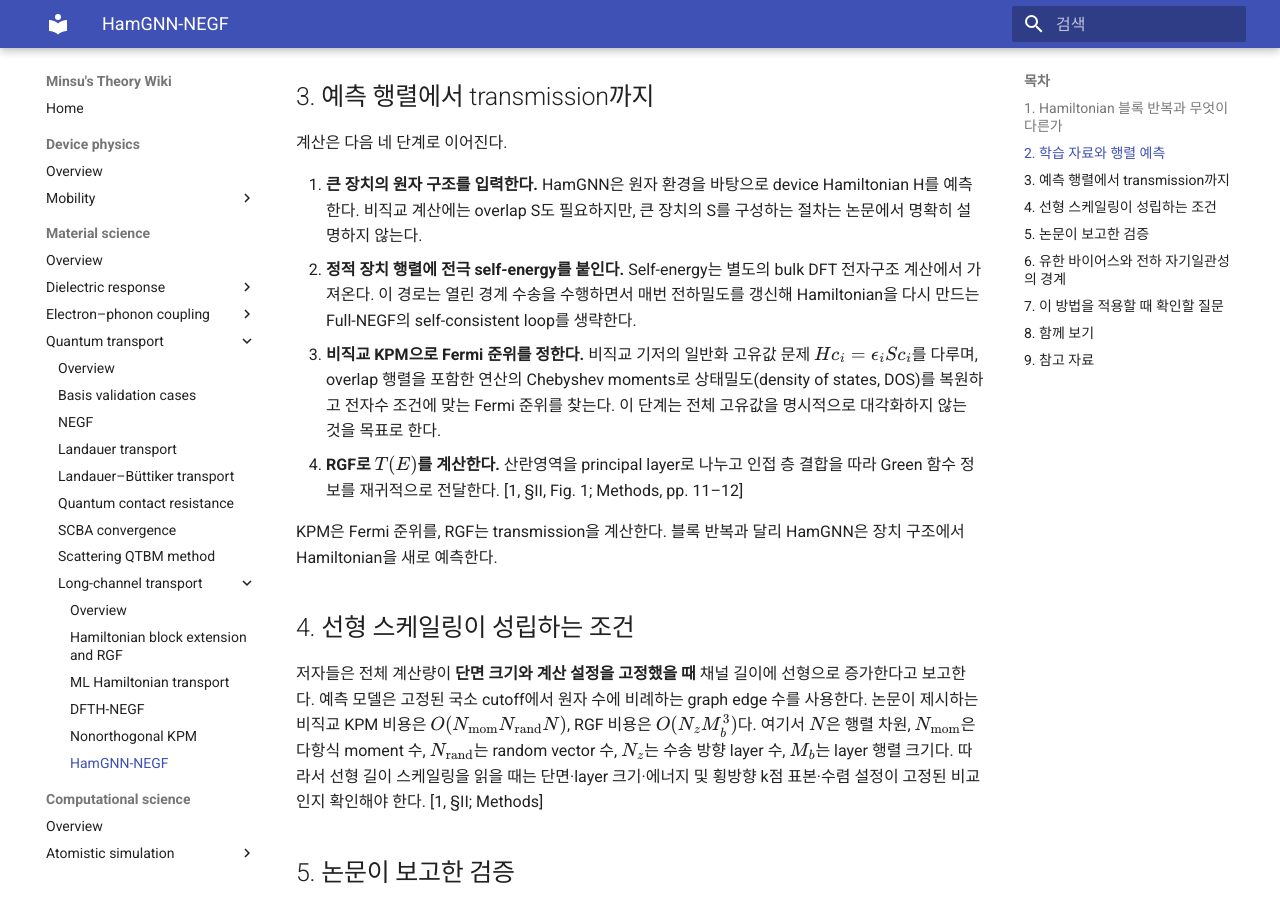
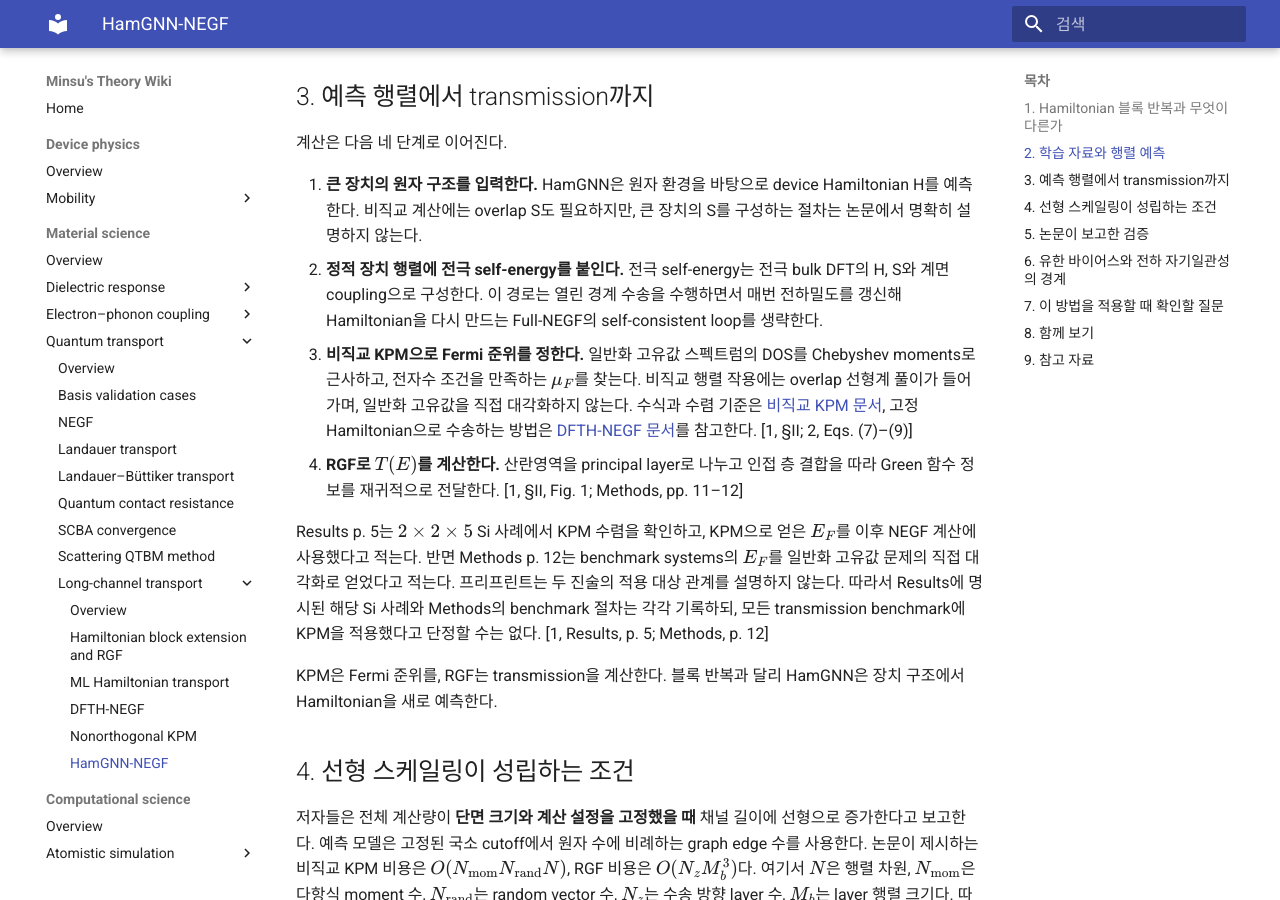
Before and after one commit to YHKlab-MSJeong/Theory-Wiki, an MkDocs documentation site: the page built from docs/computational-materials-science/quantum-transport/hamgnn-negf.md, in a window 1280 px wide and 900 px high, scrolled down 1235 px. Built offline with MkDocs 1.6.1 and Material for MkDocs 9.7.7, drawn with Linux system fonts in a browser that asks for light colours; some of the changed text lies outside the part shown.

Commit message:
docs: add KPM and DFTH theory pages

```diff
--- a/docs/computational-materials-science/quantum-transport/hamgnn-negf.md
+++ b/docs/computational-materials-science/quantum-transport/hamgnn-negf.md
@@ -25,9 +25,11 @@
 계산은 다음 네 단계로 이어진다.
 
 1. **큰 장치의 원자 구조를 입력한다.** HamGNN은 원자 환경을 바탕으로 device Hamiltonian H를 예측한다. 비직교 계산에는 overlap S도 필요하지만, 큰 장치의 S를 구성하는 절차는 논문에서 명확히 설명하지 않는다.
-2. **정적 장치 행렬에 전극 self-energy를 붙인다.** Self-energy는 별도의 bulk DFT 전자구조 계산에서 가져온다. 이 경로는 열린 경계 수송을 수행하면서 매번 전하밀도를 갱신해 Hamiltonian을 다시 만드는 Full-NEGF의 self-consistent loop를 생략한다.
-3. **비직교 KPM으로 Fermi 준위를 정한다.** 비직교 기저의 일반화 고유값 문제 \(Hc_i=\epsilon_i S c_i\)를 다루며, overlap 행렬을 포함한 연산의 Chebyshev moments로 상태밀도(density of states, DOS)를 복원하고 전자수 조건에 맞는 Fermi 준위를 찾는다. 이 단계는 전체 고유값을 명시적으로 대각화하지 않는 것을 목표로 한다.
+2. **정적 장치 행렬에 전극 self-energy를 붙인다.** 전극 self-energy는 전극 bulk DFT의 H, S와 계면 coupling으로 구성한다. 이 경로는 열린 경계 수송을 수행하면서 매번 전하밀도를 갱신해 Hamiltonian을 다시 만드는 Full-NEGF의 self-consistent loop를 생략한다.
+3. **비직교 KPM으로 Fermi 준위를 정한다.** 일반화 고유값 스펙트럼의 DOS를 Chebyshev moments로 근사하고, 전자수 조건을 만족하는 \(\mu_F\)를 찾는다. 비직교 행렬 작용에는 overlap 선형계 풀이가 들어가며, 일반화 고유값을 직접 대각화하지 않는다. 수식과 수렴 기준은 [비직교 KPM 문서](nonorthogonal-kpm.md), 고정 Hamiltonian으로 수송하는 방법은 [DFTH-NEGF 문서](dfth-negf.md)를 참고한다. [1, §II; 2, Eqs. (7)–(9)]
 4. **RGF로 \(T(E)\)를 계산한다.** 산란영역을 principal layer로 나누고 인접 층 결합을 따라 Green 함수 정보를 재귀적으로 전달한다. [1, §II, Fig. 1; Methods, pp. 11–12]
+
+Results p. 5는 \(2\times2\times5\) Si 사례에서 KPM 수렴을 확인하고, KPM으로 얻은 \(E_F\)를 이후 NEGF 계산에 사용했다고 적는다. 반면 Methods p. 12는 benchmark systems의 \(E_F\)를 일반화 고유값 문제의 직접 대각화로 얻었다고 적는다. 프리프린트는 두 진술의 적용 대상 관계를 설명하지 않는다. 따라서 Results에 명시된 해당 Si 사례와 Methods의 benchmark 절차는 각각 기록하되, 모든 transmission benchmark에 KPM을 적용했다고 단정할 수는 없다. [1, Results, p. 5; Methods, p. 12]
 
 KPM은 Fermi 준위를, RGF는 transmission을 계산한다. 블록 반복과 달리 HamGNN은 장치 구조에서 Hamiltonian을 새로 예측한다.
 
@@ -63,7 +65,7 @@
 - 정적 전극 self-energy와 비자기일관 Hamiltonian이 목표 전위·전하 조건을 대표하는가?
 - 유한 바이어스가 약한 비선형 영역에 있는가? 그 범위를 벗어나면 어떤 기준 계산으로 확인할 것인가?
 
-HamGNN-NEGF는 매번 full DFT-NEGF를 풀지 않고 긴 장치 행렬을 만들 수 있는 경로다. 예측의 적용 범위는 학습자료, 정적 Hamiltonian 가정, KPM/RGF 설정과 목표 장치 검증으로 정해진다. 이 논문은 사용자의 MoS₂/Au 구조를 직접 검증한 사례는 아니다.
+HamGNN-NEGF는 매번 full DFT-NEGF를 풀지 않고 긴 장치 행렬을 만들 수 있는 경로다. 예측의 적용 범위는 학습자료, 정적 Hamiltonian 가정, KPM/RGF 설정과 목표 장치 검증으로 정해진다. 논문에서 시험한 재료와 접촉을 벗어나는 전이는 별도로 검증해야 한다.
 
 ## 8. 함께 보기
 
@@ -71,7 +73,10 @@
 - [Hamiltonian 블록 확장과 RGF](hamiltonian-block-stitching.md)
 - [ML Hamiltonian 수송 개요](ml-hamiltonian-transport.md)
 - [전자구조 대규모 solver의 역할](../../computational-science/atomistic-simulation/electronic-structure-solvers.md)
+- [비직교 KPM으로 Fermi 준위 찾기](nonorthogonal-kpm.md)
+- [DFTH-NEGF](dfth-negf.md)
 
 ## 9. 참고 자료
 
 1. B. Liu et al., “Linear-Scaling Quantum Transport from Machine-Learning Density Functional Theory Hamiltonians,” arXiv:2609.37058v1 (2026), [abstract](https://arxiv.org/abs/2609.37058), [PDF](https://arxiv.org/pdf/2609.37058v1), submitted 2026-09-29. Preprint.
+2. H. Röder, R. N. Silver, D. A. Drabold, and J. J. Dong, “Kernel polynomial method for a nonorthogonal electronic-structure calculation of amorphous diamond,” *Physical Review B* **55**, 15382–15385 (1997), [DOI](https://doi.org/10.1103/PhysRevB.55.15382), Eqs. (7)–(9).
```
